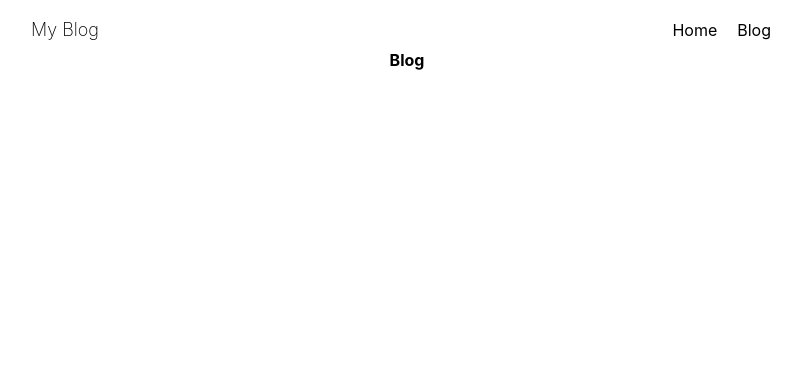
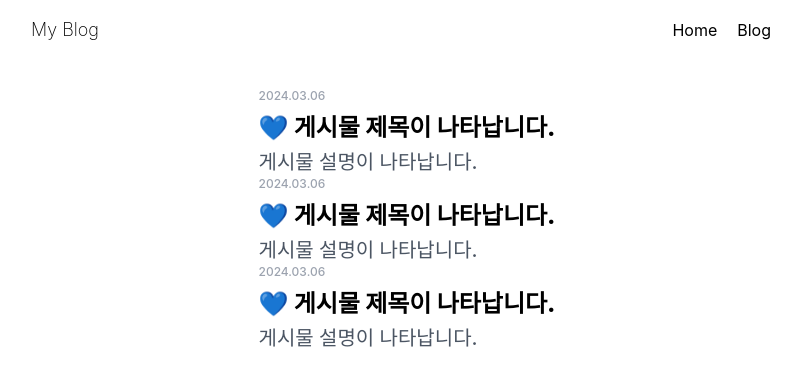
Before and after one commit to skdding3/my-blog-next, a Next.js app: page /blog in a window 1280 px wide. Shown: the top 386 px of the page, without its empty margins (233-1034 px from the left). Built offline with nearby package versions, Linux system fonts and the light colour scheme.

Commit message:
[feat] blog container

```diff
--- /dev/null
+++ b/components/BlogPost.tsx
@@ -0,0 +1,19 @@
+import Link from "next/link";
+
+const BlogPost = () => {
+  return (
+    <Link href="/blog" passHref>
+      <a className="w-full my-7 hover:-translate-x-1.5">
+        <div className="font-medium text-xs text-gray-400">2024.03.06</div>
+        <div className={`font-extrabold text-2xl mt-2`}>
+          💙 게시물 제목이 나타납니다.
+        </div>
+        <div className={`font-medium text-gray-600 text-xl mt-1`}>
+          게시물 설명이 나타납니다.
+        </div>
+      </a>
+    </Link>
+  );
+};
+
+export default BlogPost;
--- a/components/Container.tsx
+++ b/components/Container.tsx
@@ -1,6 +1,6 @@
 import Head from "next/head";
-import Navigation from "./navigation";
 import metadata from "../data/metadata";
+import Navigation from "./Navigation";
 
 const Container = (props: any) => {
   return (
--- a/pages/blog/index.tsx
+++ b/pages/blog/index.tsx
@@ -1,10 +1,14 @@
-import React from "react";
+import BlogPost from "../../components/BlogPost";
 import Container from "../../components/Container";
 
 const blog = () => {
   return (
     <Container>
-      <span className="font-bold">Blog</span>
+      <div className={`mt-10 flex flex-col`}>
+        <BlogPost />
+        <BlogPost />
+        <BlogPost />
+      </div>
     </Container>
   );
 };
--- a/pages/index.tsx
+++ b/pages/index.tsx
@@ -1,10 +1,18 @@
-import React from "react";
 import Container from "../components/Container";
+import RecentPost from "../components/RecentPost";
+import metadata from "../data/metadata";
 
 const Home = () => {
   return (
     <Container>
-      <span className="font-bold">HOME</span>
+      <div className="my-5 w-full">
+        <div className="relative">
+          <span className="absolute top-12 font-extrabold italic text-white text-5xl md:text-9xltext flex justify-center w-full drop-shadow-lg">
+            {metadata.title}
+          </span>
+        </div>
+        <RecentPost />
+      </div>
     </Container>
   );
 };
```
Also changed, not shown: 1 other file (tests, documents, lock files or other folders).
